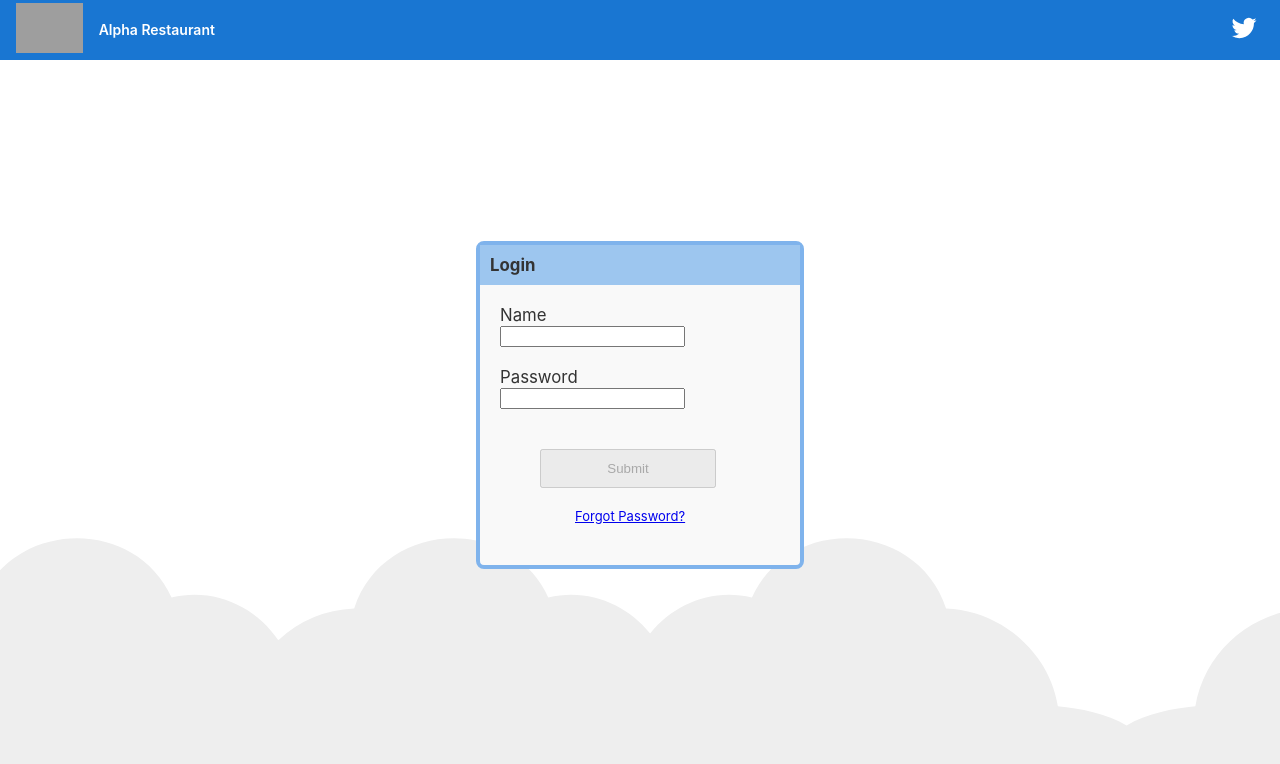
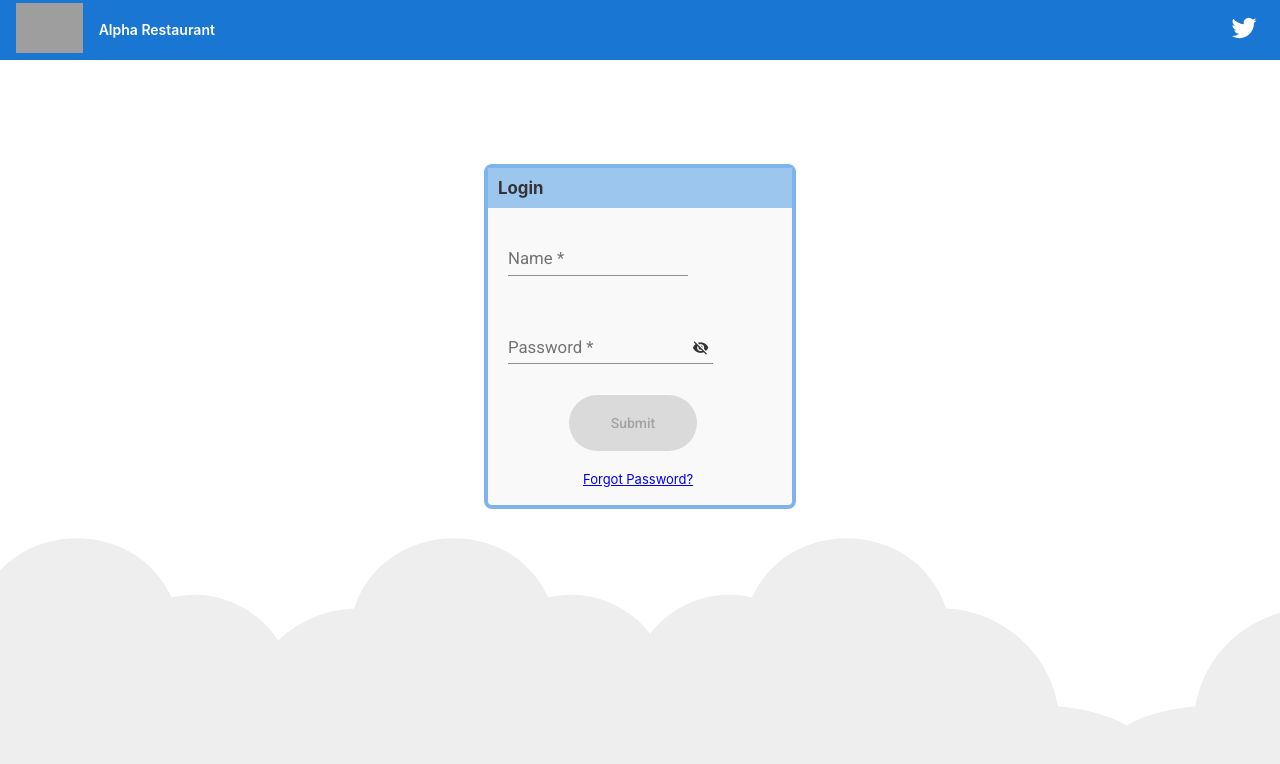
Before and after one commit to anjalijilariya/myMenu, an Angular app: page / in a window 1280 px wide. Shown: the top 764 px of the page. Built offline with nearby package versions, Linux system fonts and the light colour scheme; grey boxes are pictures that could not be loaded.

Commit message:
converted login page to material

```diff
--- a/src/app/login/login.component.html
+++ b/src/app/login/login.component.html
@@ -5,24 +5,45 @@
     <div class="bottom">
       <form [formGroup]="loginForm" (ngSubmit)="loginCheck()">
         <div class="name">
-          <div class="heading">Name</div>
+          <!-- <div class="heading">Name</div> -->
           <div class="txt">
-            <input type="text" id="name" formControlName="name" />
+            <!-- <input type="text" id="name" formControlName="name" /> -->
+            <mat-form-field>
+              <input matInput placeholder="Name" formControlName="name">
+            </mat-form-field>
             <div *ngIf="loginForm.get('name')?.touched && loginForm.get('name')?.invalid">
               <small class="error" style="color: red;">Name is required.</small>
             </div>
           </div>
         </div>
         <div class="pass">
-          <div class="heading">Password</div>
+          <!-- <div class="heading">Password</div>
           <div class="txt">
             <input type="password" id="pass" formControlName="passwd" />
             <div *ngIf="loginForm.get('passwd')?.touched && loginForm.get('passwd')?.invalid">
               <small class="error"  style="color: red;">Password is required.</small>
             </div>
+          </div> -->
+
+          <mat-form-field>
+            <input matInput placeholder="Password" formControlName="passwd" [type]="hide ? 'password' : 'text'" />
+            <button type="button"
+              mat-icon-button
+              matSuffix
+              (click)="clickEvent($event)"
+              [attr.aria-label]="'Hide password'"
+              [attr.aria-pressed]="hide"
+            >
+              <mat-icon>{{hide ? 'visibility_off' : 'visibility'}}</mat-icon>
+            </button>
+
+          </mat-form-field>
+          <div *ngIf="loginForm.get('passwd')?.touched && loginForm.get('passwd')?.invalid">
+            <small class="error"  style="color: red;">Password is required.</small>
           </div>
         </div>
-        <button class="sub" type="submit" [disabled]="loginForm.invalid">Submit</button>
+        <!-- <button class="sub" type="submit" [disabled]="loginForm.invalid">Submit</button> -->
+        <button mat-raised-button class="sub" type="submit" [disabled]="loginForm.invalid">Submit</button>
       </form>
     </div>
 
--- a/src/app/login/login.component.scss
+++ b/src/app/login/login.component.scss
@@ -52,7 +52,7 @@
 
   .content {
     display: flex;
-    margin: 82px auto 32px;
+    margin: 5px auto 32px;
     padding: 0 16px;
     max-width: 960px;
     flex-direction: column;
@@ -294,8 +294,8 @@
     background-color: #f9f9f9;
     border: 4px solid #7fb3ec;
     border-radius: 8px;
-    height: 20rem;
-    width: 20rem;
+    // height: 20rem;
+    width: 19rem;
     font-size: larger;
 }
 
@@ -314,17 +314,18 @@
 }
 
 .sub{
-    margin-top: 30px;
-    margin-left: 50px;
-    display: flex;
-    align-items: center;
-    justify-content: center;
-    //height: 1px;
-    width: 11rem;
-   // background-color: #1976d2;
+  background-color: #1976d2;
+  color: white;
+  margin-left: 71px;
+  display: flex;
+  border-radius: 30px;
+  align-items: center;
+  justify-content: center;
+  width: 8rem;
 }
 
 .foot{
     padding-left: 95px;
     font-size: small;
+    margin-bottom: 1rem;
 }
--- a/src/app/login/login.component.ts
+++ b/src/app/login/login.component.ts
@@ -1,4 +1,4 @@
-import { Component, OnInit } from '@angular/core';
+import { Component, OnInit, ChangeDetectionStrategy,  } from '@angular/core';
 import { FormBuilder, FormGroup, Validators } from '@angular/forms';
 import { Router } from '@angular/router';
 
@@ -6,7 +6,8 @@ import { Router } from '@angular/router';
   standalone: false,
   selector: 'app-login',
   templateUrl: './login.component.html',
-  styleUrls: ['./login.component.scss']
+  styleUrls: ['./login.component.scss'],
+  changeDetection: ChangeDetectionStrategy.OnPush,
 })
 export class LoginComponent implements OnInit {
 
@@ -18,6 +19,7 @@ export class LoginComponent implements OnInit {
   ngOnInit(): void {
   }
   loginForm: FormGroup;
+  txt: string;
 
   constructor(private router: Router, private fb: FormBuilder) {
     this.loginForm = this.fb.group({
@@ -28,22 +30,6 @@ export class LoginComponent implements OnInit {
 
   loginCheck()
   {
-    // if(this.name==="admin" && this.passwd === "123")
-    // {
-    //   alert("Admin login successful");
-    //   this.router.navigate(['admin']);
-    // }
-
-    // else if(this.name==="customer" && this.passwd === "456")
-    // {
-    //   alert("Customer login successful");
-    //   this.router.navigate(['customer']);
-    // }
-
-    // else
-    // {
-    //   alert("Invalid Credentials");
-    // }
     console.log(this.loginForm.value);
     for (let index = 0; index < this.username.length; index++) {
       if(this.loginForm.value.name===this.username[index] && this.loginForm.value.passwd === this.password[index])
@@ -57,4 +43,11 @@ export class LoginComponent implements OnInit {
     if(this.check)
       alert("Invalid Credentials");
   }
+
+  hide = true;
+  clickEvent(event: MouseEvent) {
+    this.hide = (!this.hide);
+    event.stopPropagation();
+  }
+
 }
```
Also changed, not shown: src/app/app.module.ts (+7 -1 lines).
